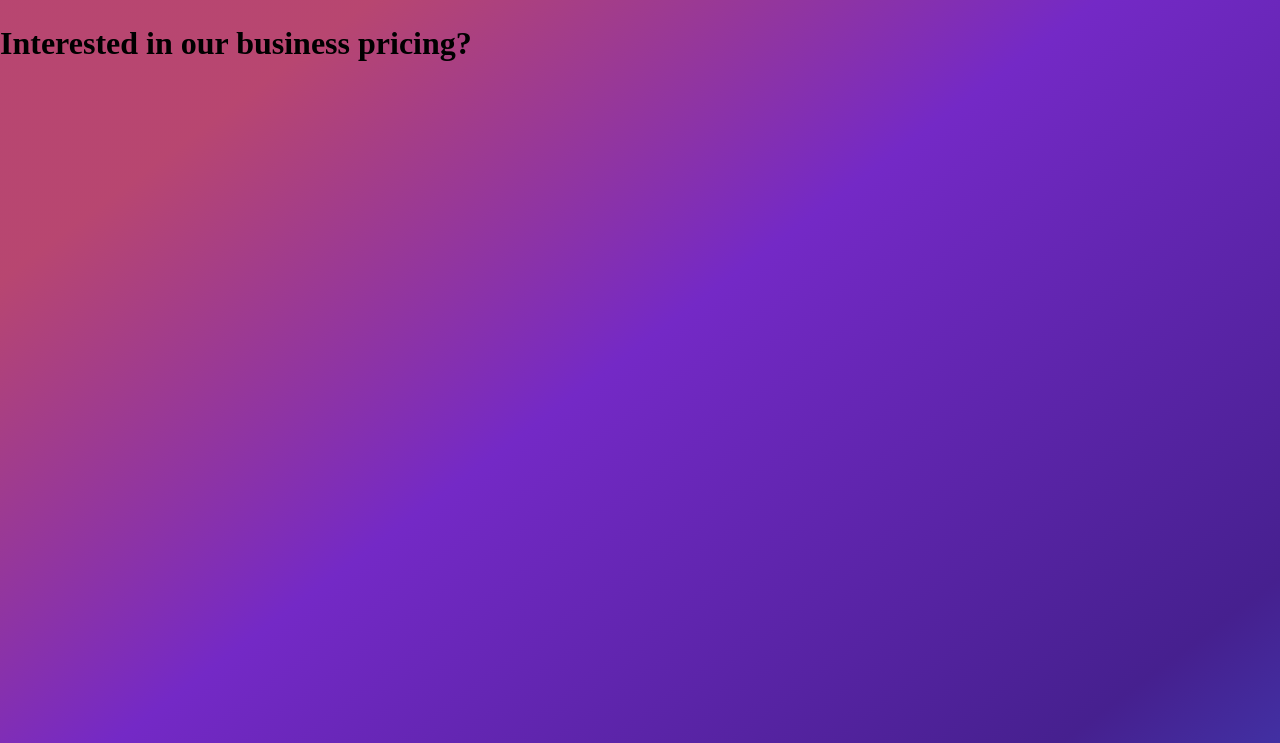
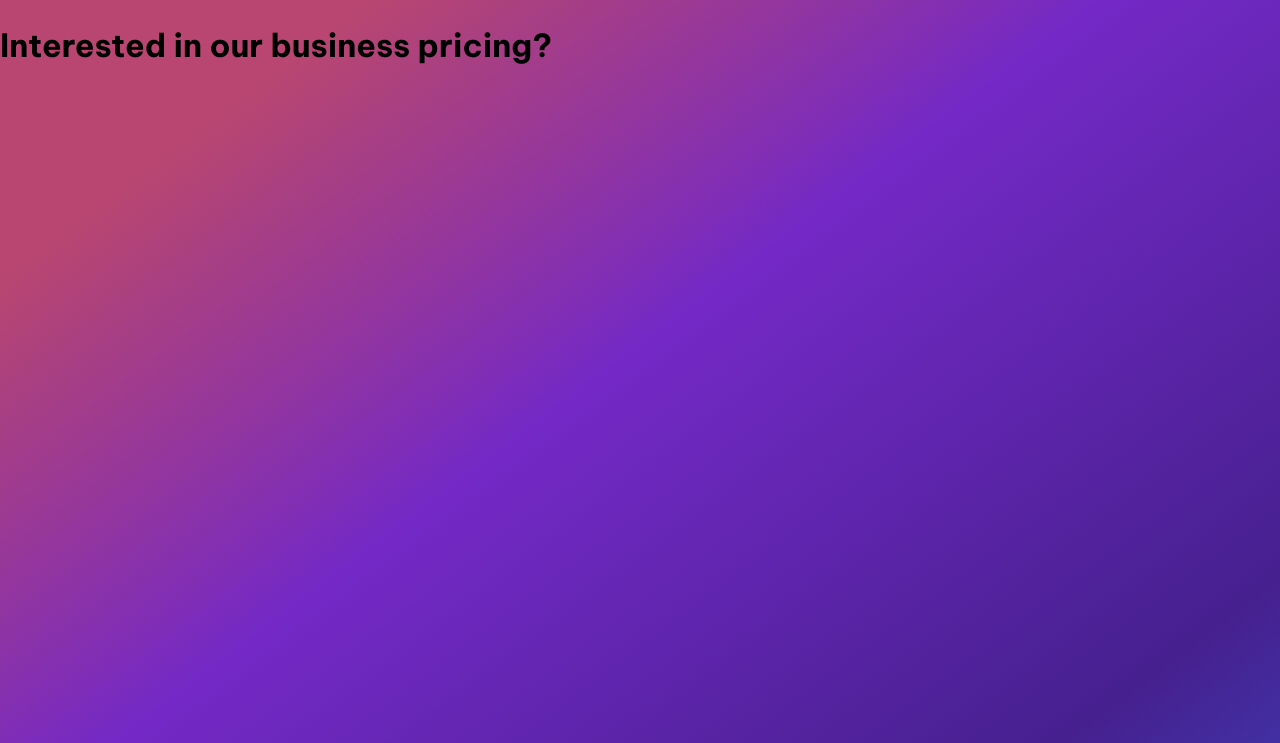
Before and after one commit to Sephydev/contact-page, a plain HTML site: page index.html in a window 1280 px wide. Shown: the part 57-800 px from the top of the page. Drawn offline with Linux system fonts and the light colour scheme.

Commit message:
Change font family of body

```diff
--- a/styles.css
+++ b/styles.css
@@ -1,3 +1,5 @@
+@import url('https://fonts.googleapis.com/css2?family=Be+Vietnam+Pro:ital,wght@0,100;0,200;0,300;0,400;0,500;0,600;0,700;0,800;0,900;1,100;1,200;1,300;1,400;1,500;1,600;1,700;1,800;1,900&family=Poppins:ital,wght@0,100;0,200;0,300;0,400;0,500;0,600;0,700;0,800;0,900;1,100;1,200;1,300;1,400;1,500;1,600;1,700;1,800;1,900&display=swap');
+
 * {
     margin: 0;
     box-sizing: border-box;
@@ -8,6 +10,7 @@ body {
     background-image: url("./assets/bg-image.svg");
     background-size: cover;
     background-repeat: no-repeat;
+    font-family: "Be Vietnam Pro", sans-serif;
 }
 
 header {
```
